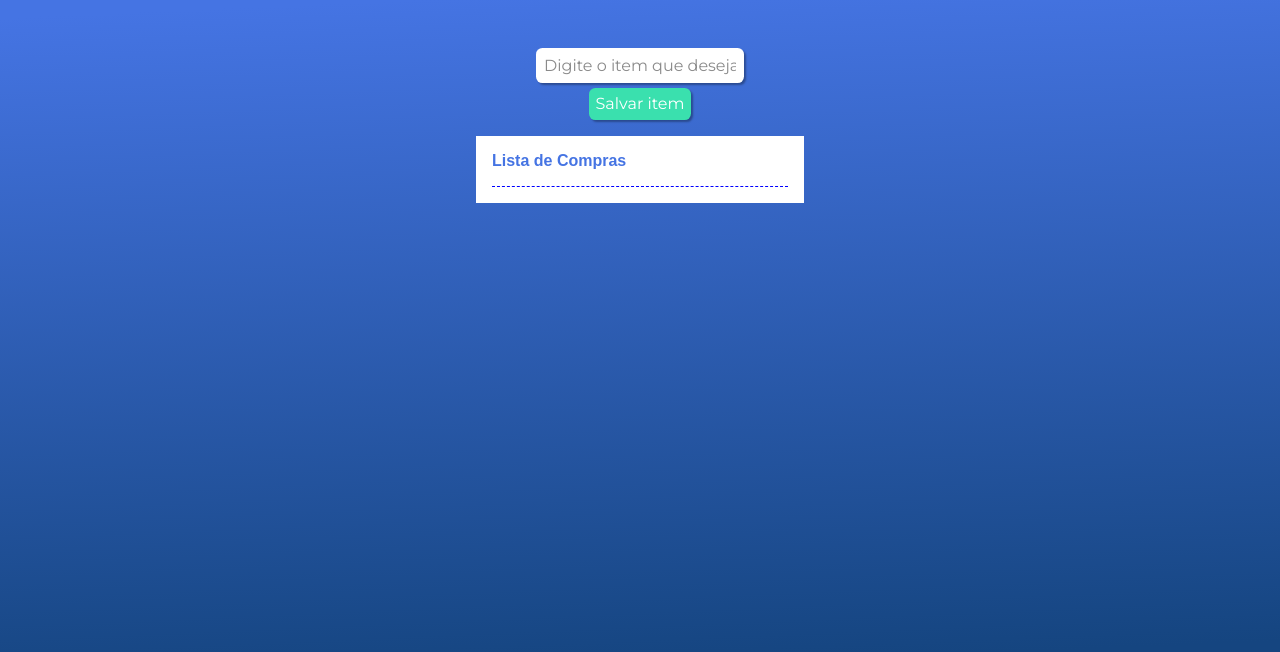
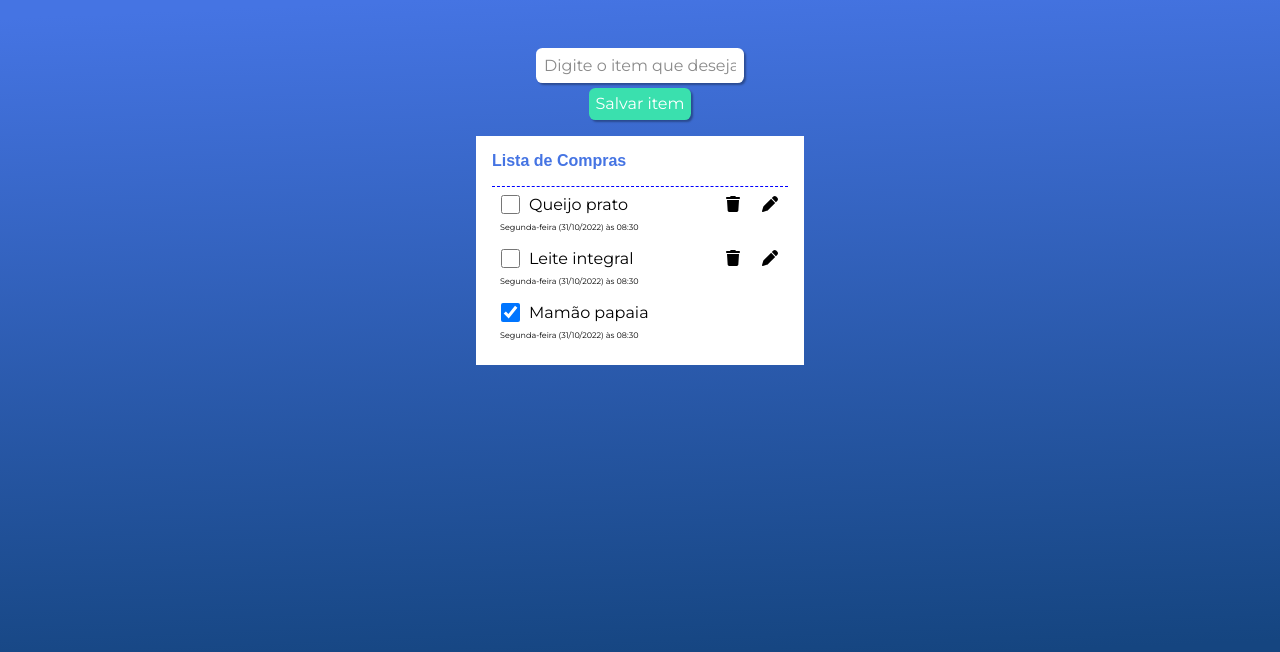
Before and after one commit to AndreBorges07/Lista_de_Compras-Angular, an Angular app: page / in a window 1280 px wide. Shown: the top 652 px of the page. Built offline with nearby package versions, Linux system fonts and the light colour scheme; a web font is replaced by a local one.

Commit message:
Nomes e data dos items aparecem na lista

```diff
--- a/src/app/app.component.html
+++ b/src/app/app.component.html
@@ -1,9 +1,11 @@
 <section class="main">
-  <app-input>
-  </app-input>
+  <app-input> </app-input>
   <div class="container">
     <div class="lista">
       <h4 class="title-list">Lista de Compras</h4>
+      <div *ngFor="let item of listaDeCompra">
+        <app-item [item]="item"></app-item>
+      </div>
     </div>
   </div>
 </section>
--- a/src/app/app.component.ts
+++ b/src/app/app.component.ts
@@ -1,12 +1,20 @@
-import { Component } from '@angular/core';
+import { Component, OnInit } from '@angular/core';
+import { Item } from './interfaces/iItem';
+import { ListaDeCompraService } from './service/lista-de-compra.service';
 
 @Component({
   selector: 'app-root',
   templateUrl: './app.component.html',
-  styleUrls: ['./app.component.css']
+  styleUrls: ['./app.component.css'],
 })
-export class AppComponent {
+export class AppComponent implements OnInit {
   title = 'app-lista-de-compras';
+  listaDeCompra!: Array<Item>;
 
-  constructor() { }
+  constructor(private listaService: ListaDeCompraService) {}
+
+  ngOnInit(): void {
+    this.listaDeCompra = this.listaService.getListaDeCompra();
+    console.log(this.listaDeCompra);
+  }
 }
--- a/src/app/components/input/input.component.ts
+++ b/src/app/components/input/input.component.ts
@@ -1,13 +1,13 @@
-import { Component, OnInit } from '@angular/core';
+import { Component, Input, OnInit } from '@angular/core';
+import { Item } from 'src/app/interfaces/iItem';
 
 @Component({
   selector: 'app-input',
   templateUrl: './input.component.html',
-  styleUrls: ['./input.component.css']
+  styleUrls: ['./input.component.css'],
 })
 export class InputComponent implements OnInit {
+  constructor() {}
 
-  constructor() { }
-
-  ngOnInit(): void { }
+  ngOnInit(): void {}
 }
--- a/src/app/components/item/item.component.html
+++ b/src/app/components/item/item.component.html
@@ -2,10 +2,15 @@
   class="checkbox"
   type="checkbox"
   name="comprado"
-  id="comprado">
-<p class="description">Nome do item</p>
-<div class="d-contents">
-  <fa-icon class="delete-icon" [icon]="faTrash" ></fa-icon>
-  <fa-icon class="edit-icon" [icon]="faPen" ></fa-icon>
+  id="comprado"
+  [checked]="item.comprado"
+/>
+
+<p class="description">{{ item.nome }}</p>
+
+<div class="d-contents" *ngIf="!item.comprado">
+  <fa-icon class="delete-icon" [icon]="faTrash"></fa-icon>
+  <fa-icon class="edit-icon" [icon]="faPen"></fa-icon>
 </div>
-<small class="date">00/10/2000</small>
+
+<small class="date">{{ item.data }}</small>
```
Also changed, not shown: src/app/components/item/item.component.ts (+7 -6 lines).
